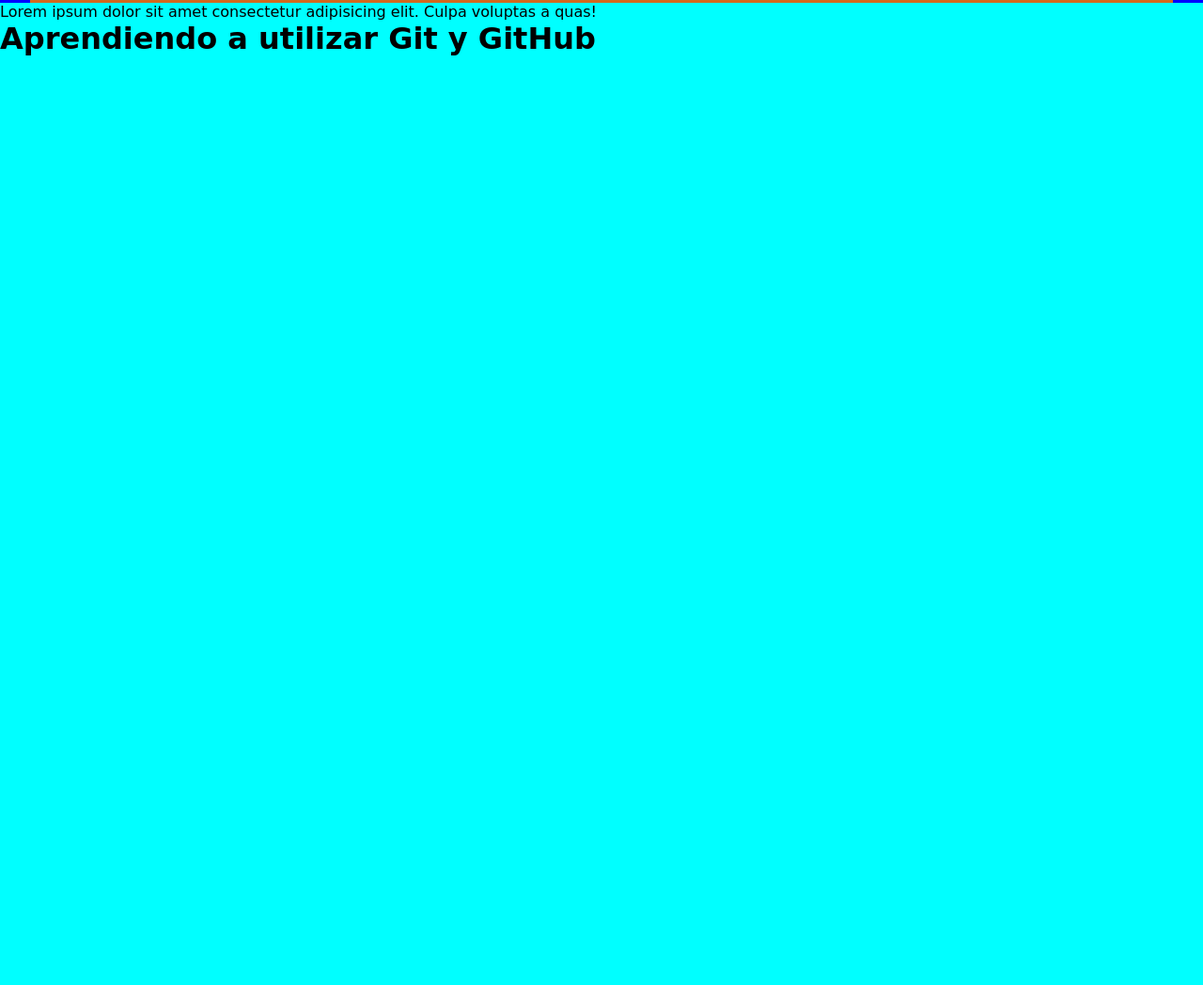
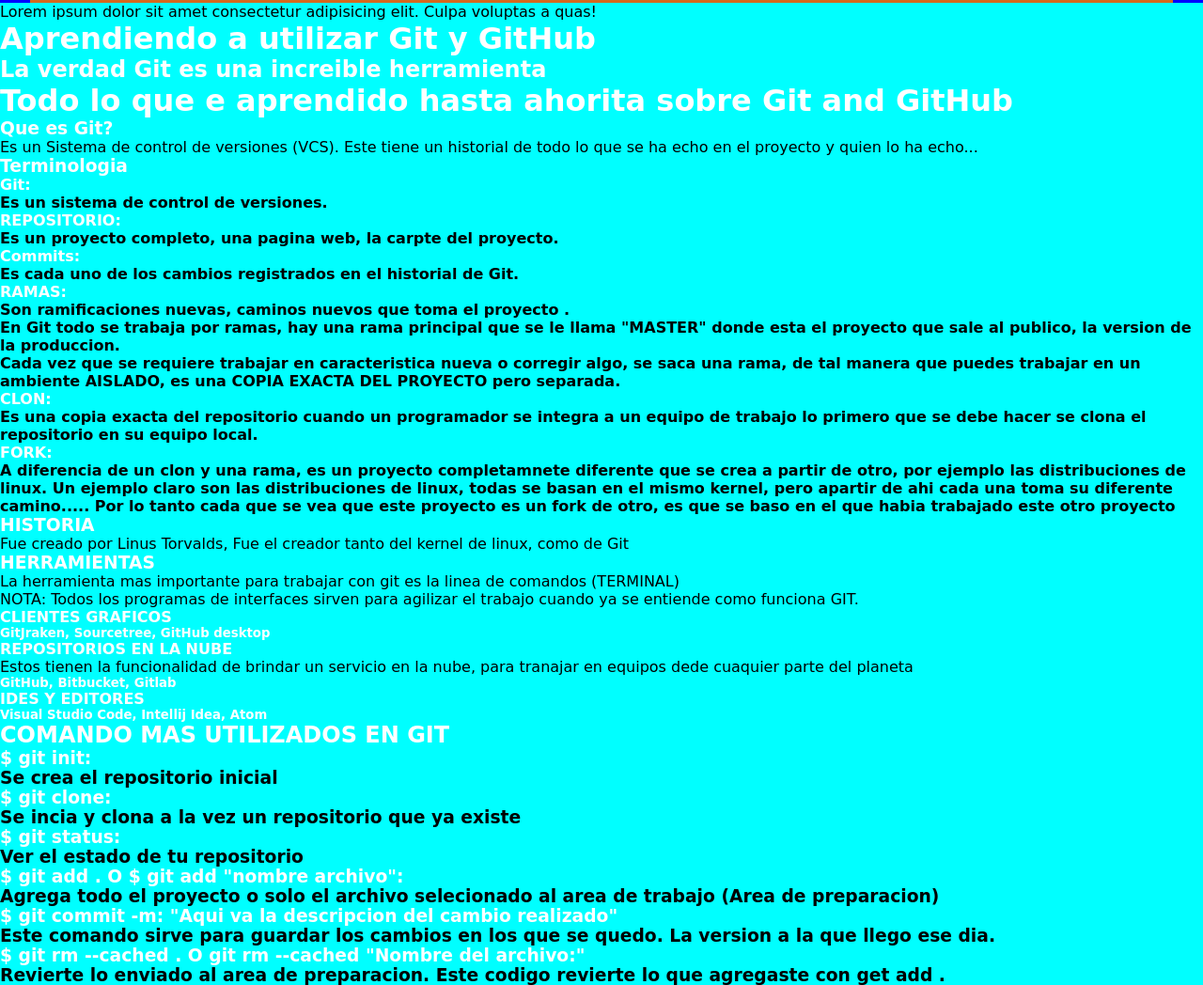
Before and after one commit to YisusCal/test-repositorio, a plain HTML site: page index.html in a window 1280 px wide. Shown: the part 156-1204 px from the top of the page at 94% size. Before the commit the page ends 800 px from the top, so only its background shows below. Drawn offline with Linux system fonts and the light colour scheme.

Commit message:
Se agregadron conceptos en el cuerpo y estilos

```diff
--- a/index.html
+++ b/index.html
@@ -38,6 +38,40 @@
       </p>
       <div class="cuerpo-contenido">
         <h1>Aprendiendo a utilizar Git y GitHub</h1>
+        <h2>La verdad Git es una increible herramienta</h2>
+        <h1>Todo lo que e aprendido hasta ahorita sobre Git and GitHub</h1>
+        <section>
+          <h3>Que es Git?</h3>
+          <p>Es un Sistema de control de versiones (VCS). Este tiene un historial de todo lo que se ha echo en el proyecto y quien lo ha echo...</p>
+          <h3>Terminologia</h3>
+          <h4>Git: <p>Es un sistema de control de versiones.</p></h4>
+          <h4>REPOSITORIO: <p>Es un proyecto completo, una pagina web, la carpte del proyecto.</p></h4>
+          <h4>Commits: <p>Es cada uno de los cambios registrados en el historial de Git.</p></h4>
+          <h4>RAMAS: <p>Son ramificaciones nuevas, caminos nuevos que toma el proyecto .</p><p>En Git todo se trabaja por ramas, hay una rama principal que se le llama "MASTER" donde esta el proyecto que sale al publico, la version de la produccion.</p><p>Cada vez que se requiere trabajar en caracteristica nueva o corregir algo, se saca una rama, de tal manera que puedes trabajar en un ambiente AISLADO, es una COPIA EXACTA DEL PROYECTO pero separada.</p></h4>
+          <h4>CLON: <p>Es una copia exacta del repositorio cuando un programador se integra a un equipo de trabajo lo primero que se debe hacer se clona el repositorio en su equipo local.</p></h4>
+          <h4>FORK: <p>A diferencia de un clon y una rama, es un proyecto completamnete diferente que se crea a partir de otro, por ejemplo las distribuciones de linux. Un ejemplo claro son las distribuciones de linux, todas se basan en el mismo kernel, pero apartir de ahi cada una toma su diferente camino..... Por lo tanto cada que se vea que este proyecto es un fork de otro, es que se baso en el que habia trabajado este otro proyecto</p></h4>
+          <h3>HISTORIA</h3>
+          <p>Fue creado por Linus Torvalds, Fue el creador tanto del kernel de linux, como de Git</p>
+          <h3>HERRAMIENTAS</h3>
+          <P>La herramienta mas importante para trabajar con git es la linea de comandos (TERMINAL)</P>
+          <p>NOTA: Todos los programas de interfaces sirven para agilizar el trabajo cuando ya se entiende como funciona GIT.</p>
+          <h4>CLIENTES GRAFICOS</h4>
+          <h5>GitJraken, Sourcetree, GitHub desktop</h5>
+          <h4>REPOSITORIOS EN LA NUBE</h4>
+          <P>Estos tienen la funcionalidad de brindar un servicio en la nube, para tranajar en equipos dede cuaquier parte del planeta</P>
+          <h5>GitHub, Bitbucket, Gitlab</h5>
+          <h4>IDES Y EDITORES</h4>
+          <h5>Visual Studio Code, Intellij Idea, Atom</h5>
+        </section>
+        <section>
+          <h2>COMANDO MAS UTILIZADOS EN GIT</h2>
+          <H3>$ git init: <p>Se crea el repositorio inicial</p></H3>
+          <H3>$ git clone: <p>Se incia y clona a la vez un repositorio que ya existe</p></H3>
+          <H3>$ git status: <p>Ver el estado de tu repositorio</p></H3>
+          <H3>$ git add . O $ git add "nombre archivo": <p>Agrega todo el proyecto o solo el archivo selecionado al area de trabajo (Area de preparacion)</p></H3>
+          <H3>$ git commit -m: "Aqui va la descripcion del cambio realizado" <p>Este comando sirve para guardar los cambios en los que se quedo. La  version a la que llego ese dia.</p></H3>
+          <H3>$ git rm --cached . O git rm --cached "Nombre del archivo:" <p>Revierte lo enviado al area de preparacion. Este codigo revierte lo que agregaste con get add .</p></H3>
+        </section>
       </div>
     </main>
   </body>
--- a/style.css
+++ b/style.css
@@ -62,5 +62,14 @@
 }
 
 p{
-    color: rgb(3, 0, 1);
+    color: rgb(0, 0, 0);
 }
+
+h1,
+h2,
+h3,
+h4,
+h5,
+h6{
+    color: white;
+}
```
